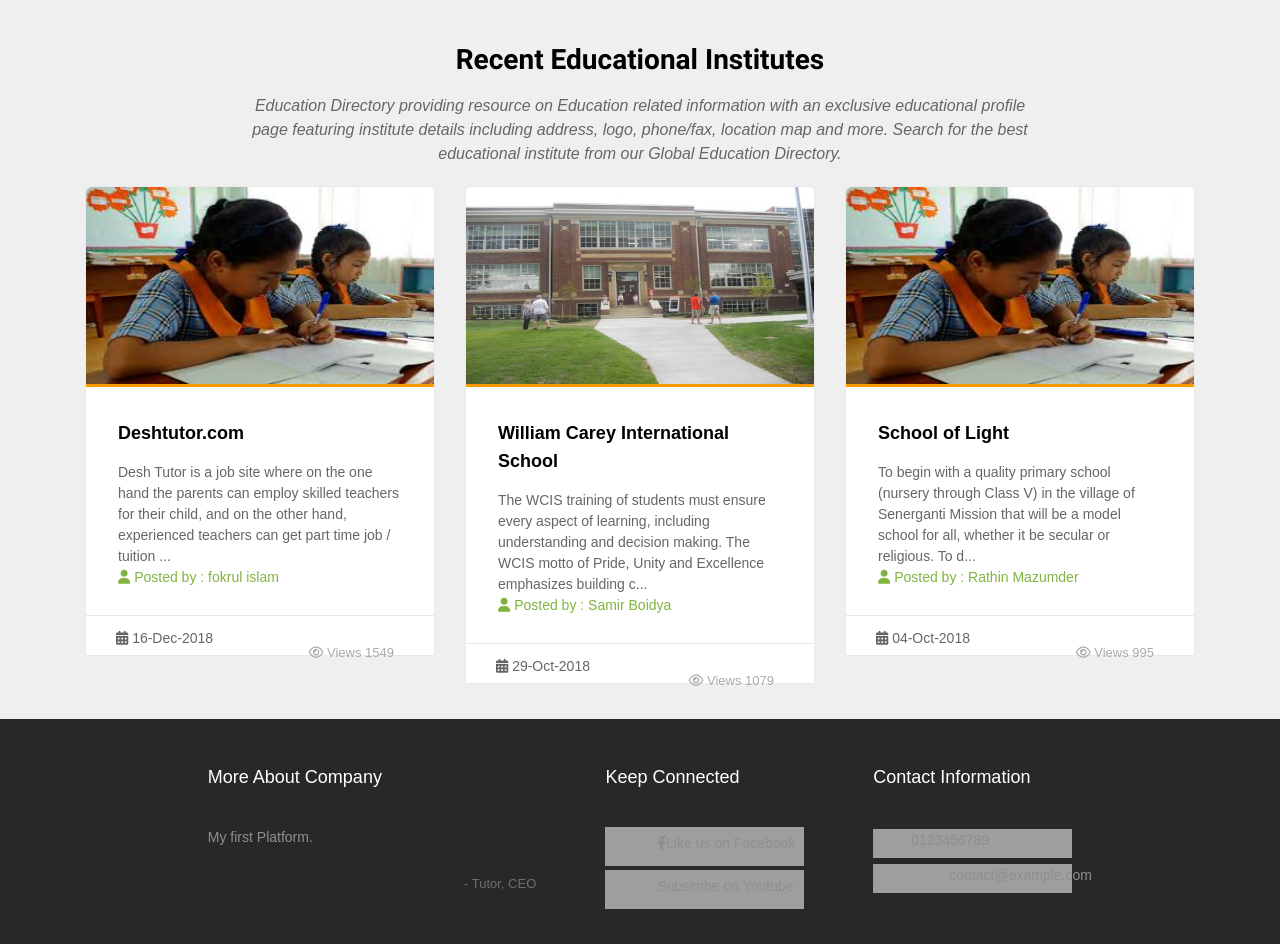
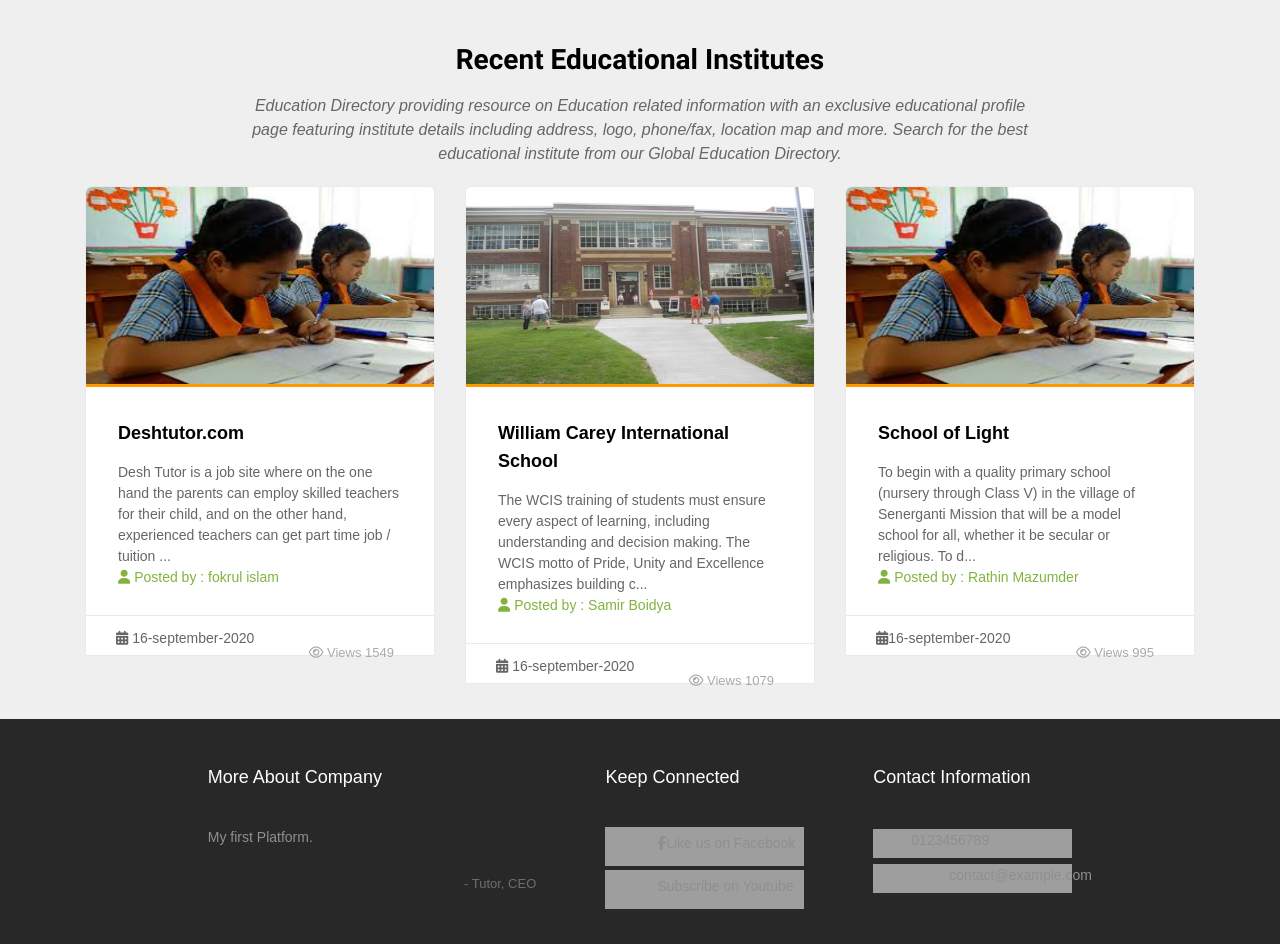
Before and after one commit to afrozasultana19/Search-tutor, a PHP site: page /index.php in a window 1280 px wide. Shown: the part 795-1739 px from the top of the page. Run offline with PHP 8.4, Linux system fonts and the light colour scheme; some libraries are stand-ins or nearby versions; some web fonts are replaced; grey boxes are pictures that could not be loaded.

Commit message:
modify bog.php

```diff
--- a/blog.php
+++ b/blog.php
@@ -26,7 +26,7 @@
 
                             <div class="post-meta">
                                 <ul class="list-inline">
-                                    <li><i class="fa fa-calendar"></i> 16-Dec-2018</li>
+                                    <li><i class="fa fa-calendar"></i> 16-september-2020</li>
                                     <li class="fl-right"><a href="#" title="Deshtutor"><i class="fa fa-eye"></i> Views   1549 </a></li>
                                 </ul>
                             </div><!-- end post-meta -->
@@ -50,7 +50,7 @@
 
                             <div class="post-meta">
                                 <ul class="list-inline">
-                                    <li><i class="fa fa-calendar"></i> 29-Oct-2018</li>
+                                    <li><i class="fa fa-calendar"></i> 16-september-2020</li>
                                     <li class="fl-right"><a href="" title="William Carey International School"><i class="fa fa-eye"></i> Views   1079 </a></li>
                                 </ul>
                             </div><!-- end post-meta -->
@@ -75,7 +75,7 @@ To d... <br>
 
                             <div class="post-meta">
                                 <ul class="list-inline">
-                                    <li><i class="fa fa-calendar"></i> 04-Oct-2018</li>
+                                    <li><i class="fa fa-calendar"></i>16-september-2020</li>
                                     <li class="fl-right"><a href="#" title="School of Light"><i class="fa fa-eye"></i> Views   995 </a></li>
                                 </ul>
                             </div><!-- end post-meta -->
```
